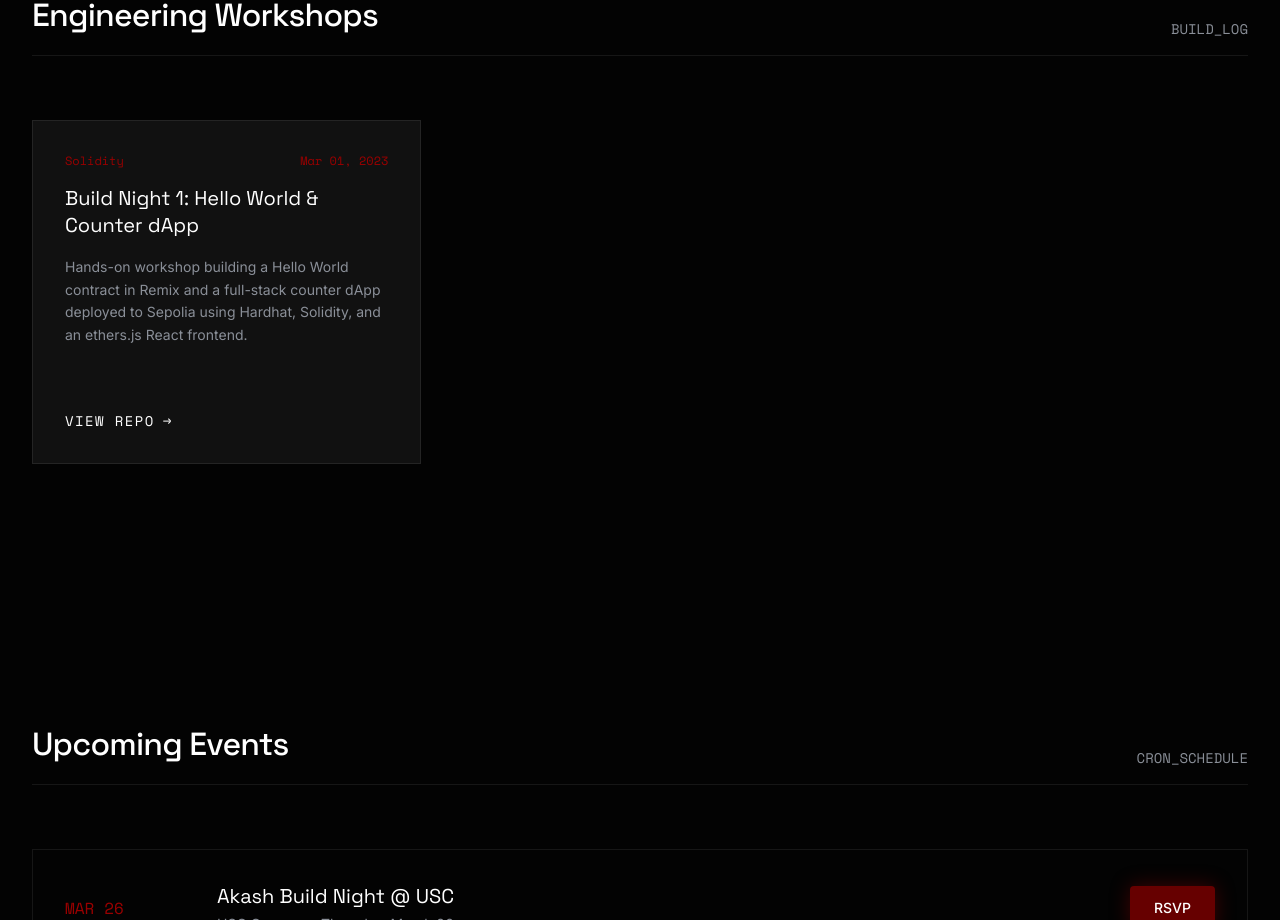
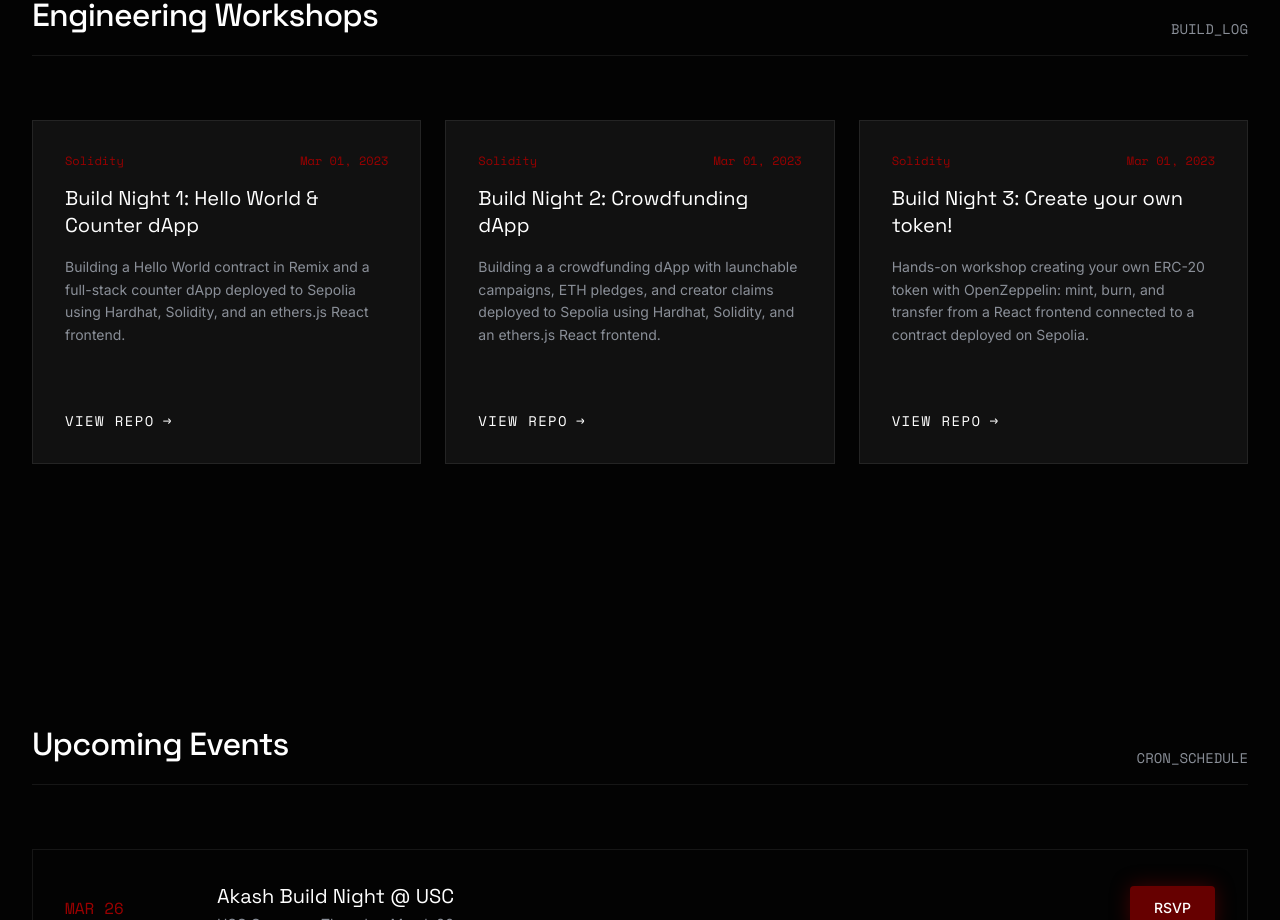
Before and after one commit to BlockchainUSC/bchainuscwebsite, a Next.js app: page / in a window 1280 px wide. Shown: the part 1760-2680 px from the top of the page. Built offline with nearby package versions, Linux system fonts and the light colour scheme.

Commit message:
updates to engineering build nights

```diff
--- a/content/workshops/build-night-1.mdx
+++ b/content/workshops/build-night-1.mdx
@@ -1,8 +1,8 @@
 ---
 title: "Build Night 1: Hello World & Counter dApp"
 date: "2023-03-01"
-tags: ["Solidity", "Hardhat"]
-excerpt: "Hands-on workshop building a Hello World contract in Remix and a full-stack counter dApp deployed to Sepolia using Hardhat, Solidity, and an ethers.js React frontend."
+tags: ["Solidity", "Hardhat", "React.js"]
+excerpt: "Building a Hello World contract in Remix and a full-stack counter dApp deployed to Sepolia using Hardhat, Solidity, and an ethers.js React frontend."
 url: "https://github.com/BlockchainUSC/Build-Night-1"
 ---
 
--- /dev/null
+++ b/content/workshops/build-night-2.mdx
@@ -0,0 +1,9 @@
+---
+title: "Build Night 2: Crowdfunding dApp"
+date: "2023-03-01"
+tags: ["Solidity", "Hardhat", "React.js"]
+excerpt: "Building a a crowdfunding dApp with launchable campaigns, ETH pledges, and creator claims deployed to Sepolia using Hardhat, Solidity, and an ethers.js React frontend."
+url: "https://github.com/BlockchainUSC/Build-Night-2"
+---
+
+Set up an environment, write and deploy Solidity contracts, then wire them into a React frontend with ethers.js.
--- /dev/null
+++ b/content/workshops/build-night-3.mdx
@@ -0,0 +1,9 @@
+---
+title: "Build Night 3: Create your own token!"
+date: "2023-03-01"
+tags: ["Solidity", "Hardhat", "React.js"]
+excerpt: "Hands-on workshop creating your own ERC-20 token with OpenZeppelin: mint, burn, and transfer from a React frontend connected to a contract deployed on Sepolia."
+url: "https://github.com/BlockchainUSC/Build-Night-3"
+---
+
+Set up an environment, write and deploy Solidity contracts, then wire them into a React frontend with ethers.js.
--- a/src/components/Nav.tsx
+++ b/src/components/Nav.tsx
@@ -5,7 +5,7 @@ import Image from "next/image";
 
 const NAV_LINKS = [
   { label: "Research", href: "#research" },
-  { label: "Workshops", href: "#workshops" },
+  { label: "Engineering", href: "#engineering" },
   { label: "Events", href: "#events" },
   { label: "Team", href: "#team" },
 ];
```
